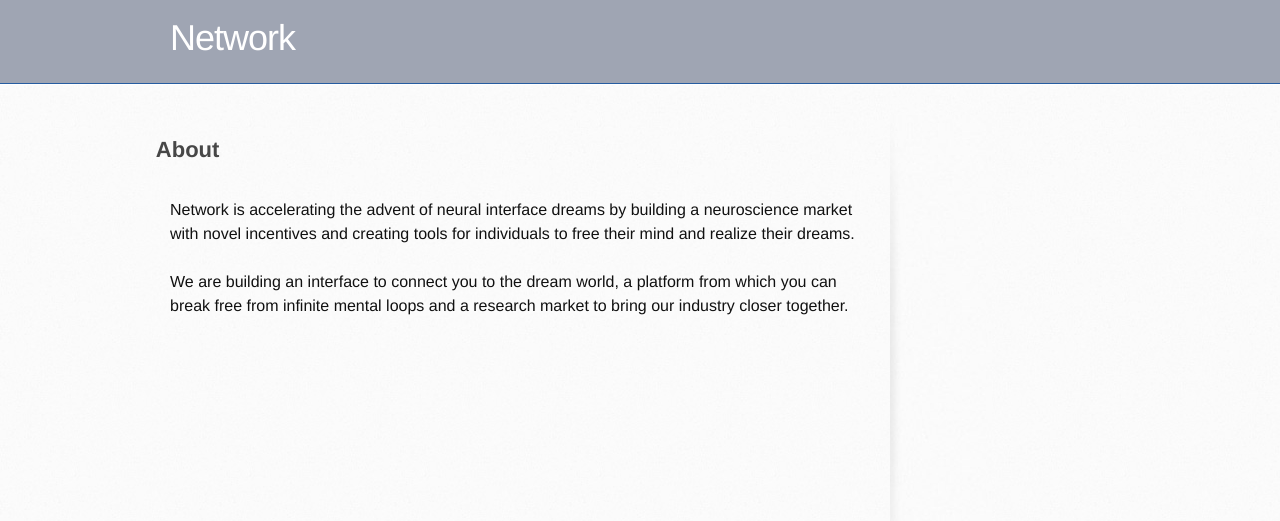
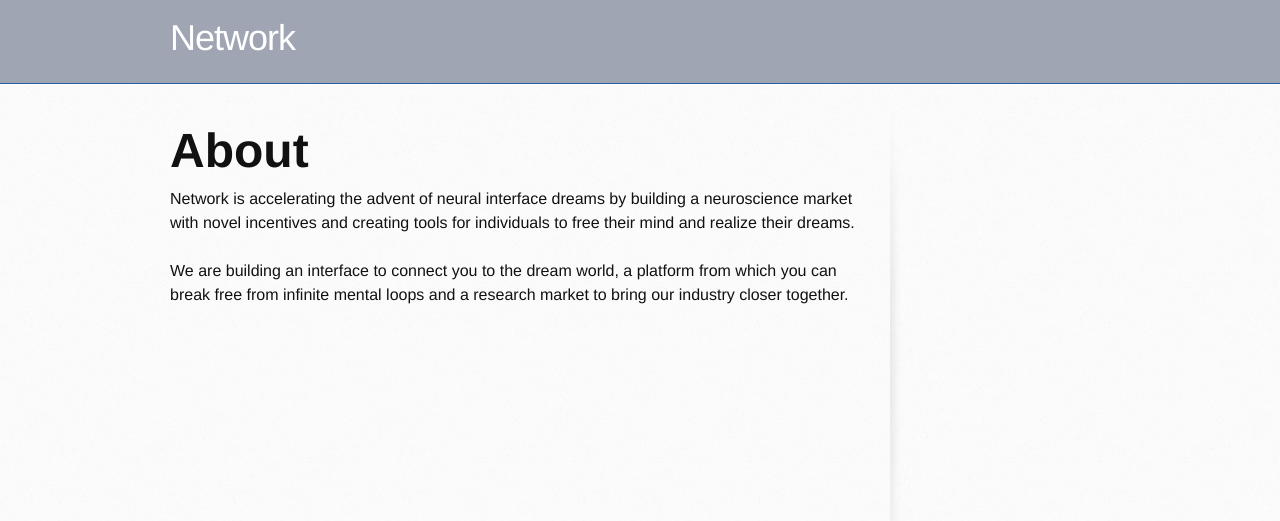
Before and after one commit to networkf/network.github.io, a Jekyll site: the page built from about.md, in a window 1280 px wide. Shown: the top 521 px of the page. Built offline with Jekyll 4.4.1, drawn with Linux system fonts in a browser that asks for light colours; some web fonts are replaced; our own code applies the rules of GitHub Pages for plain Markdown files; the repository's description, which GitHub fills in, is left out.

Commit message:
Update about.md

```diff
--- a/about.md
+++ b/about.md
@@ -6,7 +6,7 @@ layout: default
 </head>
 ---
 
-<h2>About</h2>
+<b><font size="20">About</font></b>
 <br>
 Network is accelerating the advent of neural interface dreams by building a neuroscience market with novel incentives and creating tools for individuals to free their mind and realize their dreams.
 <br>
```
